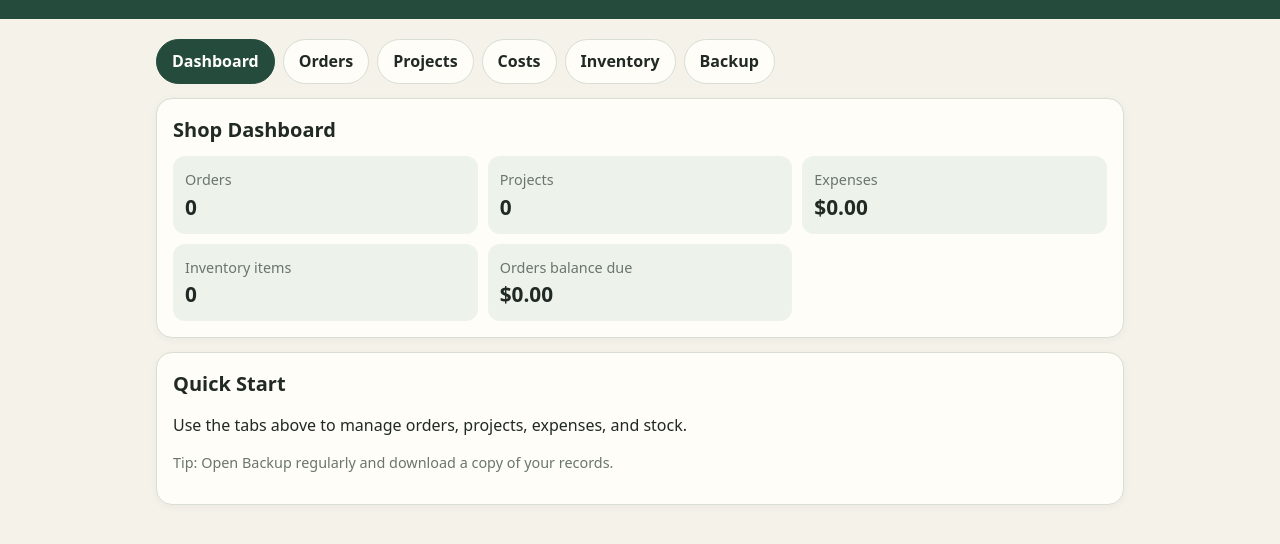
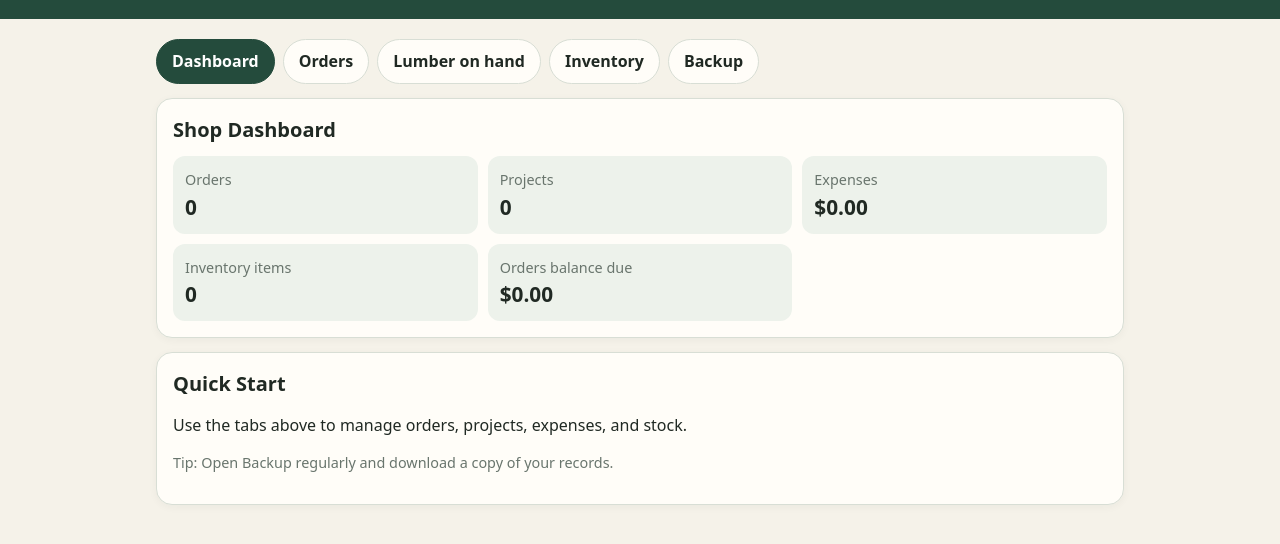
Before and after one commit to Woodworking-Magic/Woodshop-manager, a plain HTML site: page index.html in a window 1280 px wide. Shown: the part 88-632 px from the top of the page. Drawn offline with Linux system fonts and the light colour scheme.

Commit message:
Update project button label in navigation

```diff
--- a/index.html
+++ b/index.html
@@ -38,7 +38,7 @@ table{width:100%;border-collapse:collapse}th,td{text-align:left;padding:10px 8px
 <header><h1>Woodshop Manager</h1><p>Orders · Projects · Costs · Inventory</p></header>
 <main>
 <nav id="nav">
-<button class="active" data-tab="dashboard">Dashboard</button><button data-tab="orders">Orders</button><button data-tab="projects">Projects</button><button data-tab="costs">Costs</button><button data-tab="inventory">Inventory</button><button data-tab="backup">Backup</button>
+<button class="active" data-tab="dashboard">Dashboard</button><button data-tab="orders">Orders</button><button data-tab="projects">Lumber on hand</button><button data-tab="inventory">Inventory</button><button data-tab="backup">Backup</button>
 </nav>
 <div id="app"></div>
 </main>
```
